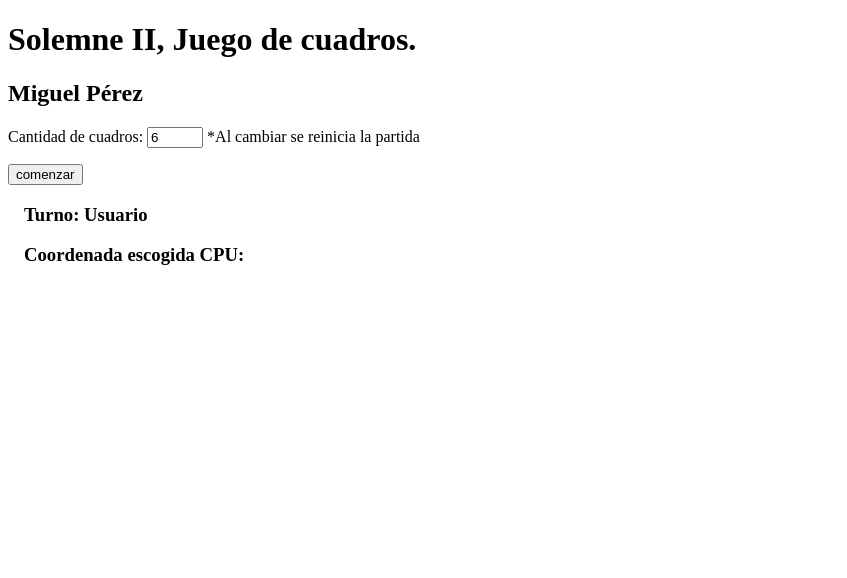
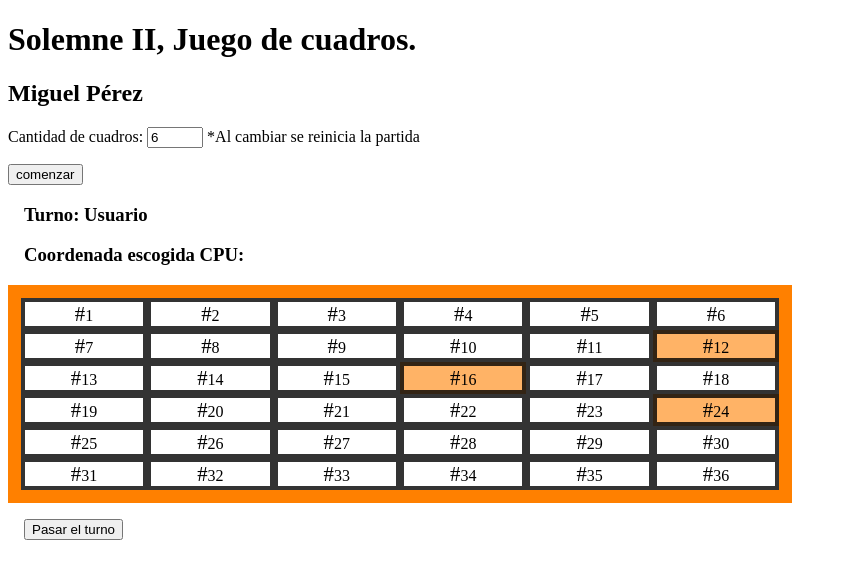
Before and after one commit to mapz94/CuadrosJuegoJavascript, a plain HTML site: page index.html in a window 1280 px wide. Shown: the whole page, without its empty margins (0-847 px from the left). Drawn offline with Linux system fonts and the light colour scheme.

Commit message:
Update index.html

```diff
--- a/index.html
+++ b/index.html
@@ -66,8 +66,8 @@
         </div>
 
     </div>
-    <div id="placement" hidden=true></div>
-    <div id="buttons" hidden=true>
+    <div id="placement"></div>
+    <div id="buttons">
         <button id="coordenadaBtn" hidden=true>Elegir coordenada</button>
         <button id="turnoBtn">Pasar el turno</button>
         <button id="posicionBtn" hidden=true>Cambiar posición</button>
@@ -169,16 +169,14 @@
         e.target.hidden = true;
     })
 
-    document.getElementById("n").addEventListener("change", function(e){
-        var n = document.getElementById("n").value;
-        arregloAleatorio(n);
-        console.log(arreglo);
-        renderGrids(n);
-    })
-
     document.getElementById("turnoBtn").addEventListener("click", function(){
         pasarTurno();
     })
 
+    var n = document.getElementById("n").value;
+    arregloAleatorio(n);
+    console.log(arreglo);
+    renderGrids(n);
+
 </script>
 </html>
```
